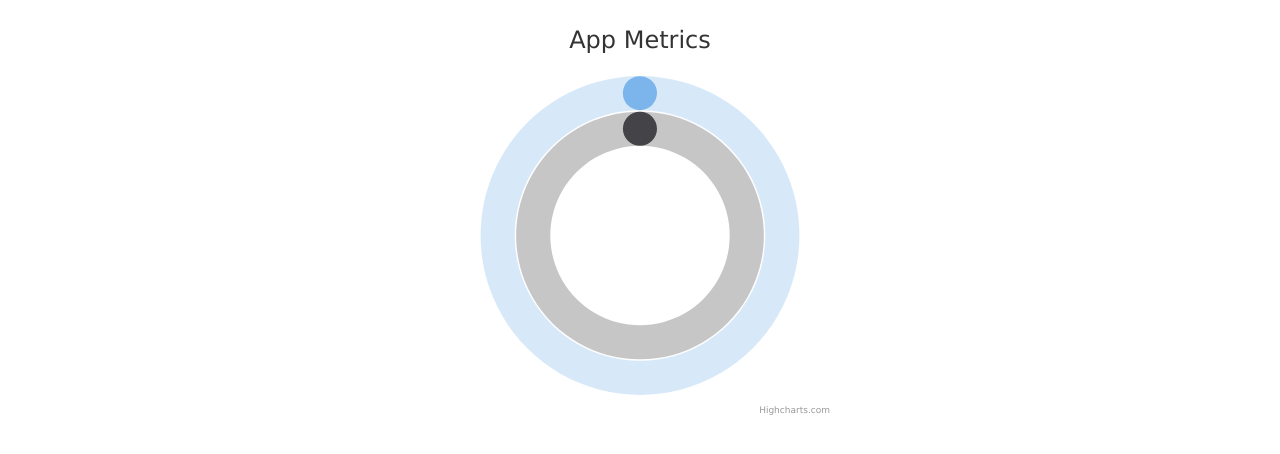
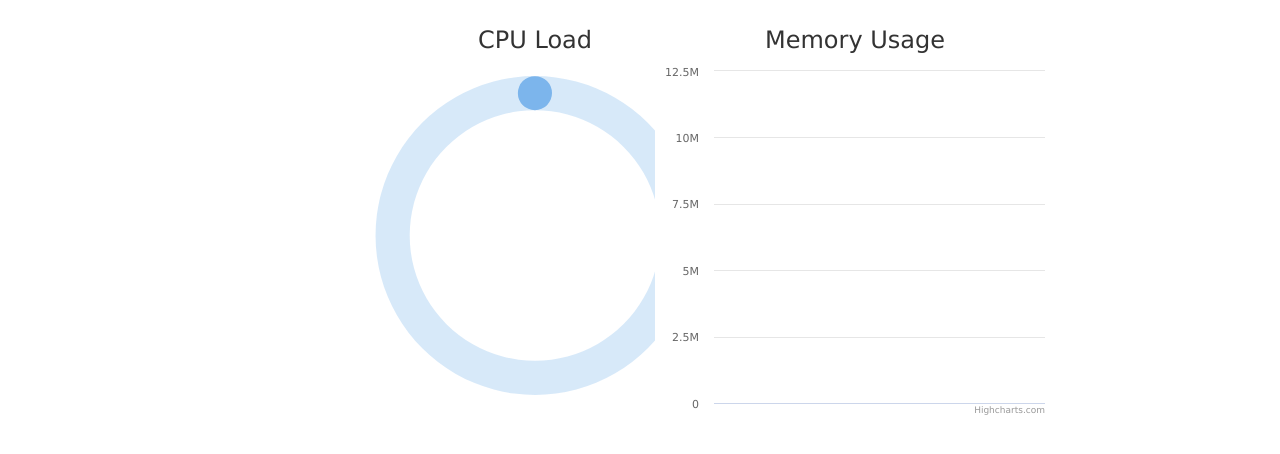
Before and after one commit to alainsahli/cf-stream-viz, a website: page cf-stream-viz-frontend/src/static/index.html in a window 1280 px wide. Shown: the part 54-508 px from the top of the page. Drawn offline with nearby package versions, Linux system fonts and the light colour scheme.

Commit message:
(feat): add column chart for displaying real-time memory usage from cloud foundry (data is retrieved from cloud foundry firehose via nozzle -> kafka -> storm -> kafka -> kafka polling client in backend)

```diff
--- a/cf-stream-viz-frontend/src/static/app-metrics.js
+++ b/cf-stream-viz-frontend/src/static/app-metrics.js
@@ -1,4 +1,4 @@
-function initializeAppMetricsChart(elementId) {
+function initializeCpuLoadChart(elementId) {
     return Highcharts.chart(elementId, {
         chart: {
             type: 'solidgauge',
@@ -6,7 +6,7 @@ function initializeAppMetricsChart(elementId) {
         },
 
         title: {
-            text: 'App Metrics',
+            text: 'CPU Load',
             style: {
                 fontSize: '24px'
             }
@@ -19,11 +19,11 @@ function initializeAppMetricsChart(elementId) {
             style: {
                 fontSize: '16px'
             },
-            pointFormat: '{series.name}<br><span style="font-size:2em; color: {point.color}; font-weight: bold">{point.y}%</span>',
-            positioner: function (labelWidth, labelHeight) {
+            pointFormat: '<span style="font-size:2em; color: {point.color}; font-weight: bold">{point.y}%</span>',
+            positioner: function (labelWidth) {
                 return {
                     x: 200 - labelWidth / 2,
-                    y: 180
+                    y: 205
                 };
             }
         },
@@ -32,16 +32,10 @@ function initializeAppMetricsChart(elementId) {
             startAngle: 0,
             endAngle: 360,
             background: [
-                { // Track for CPU Load
+                {
                     outerRadius: '112%',
                     innerRadius: '88%',
                     backgroundColor: Highcharts.Color(Highcharts.getOptions().colors[0]).setOpacity(0.3).get(),
-                    borderWidth: 0
-                },
-                { // Track for Memory
-                    outerRadius: '87%',
-                    innerRadius: '63%',
-                    backgroundColor: Highcharts.Color(Highcharts.getOptions().colors[1]).setOpacity(0.3).get(),
                     borderWidth: 0
                 }
             ]
@@ -69,38 +63,82 @@ function initializeAppMetricsChart(elementId) {
             name: 'CPU Load',
             borderColor: Highcharts.getOptions().colors[0],
             data: createCpuLoadTrackData(0)
-        }, {
-            name: 'Memory',
-            borderColor: Highcharts.getOptions().colors[1],
+        }]
+    });
+}
+
+function initializeMemoryUsageChart(elementId) {
+    return Highcharts.chart(elementId, {
+        chart: {
+            type: 'column'
+        },
+        title: {
+            text: 'Memory Usage',
+            style: {
+                fontSize: '24px'
+            }
+        },
+        xAxis: {
+            categories: [''],
+            crosshair: true
+        },
+        yAxis: {
+            min: 0,
+            max: 10 * 1024 * 1024,
+            title: {
+                text: ''
+            }
+        },
+        plotOptions: {
+            column: {
+                pointPadding: 0.2,
+                borderWidth: 0
+            }
+        },
+        legend: {
+            enabled: false
+        },
+        tooltip: {
+            enabled: false
+        },
+        series: [{
+            name: 'Memory Usage',
             data: createMemoryTrackData(0)
         }]
     });
 }
 
-function consumeAppMetricsStreams(cpuLoadStreamUrl, appMetricsChart) {
+function consumeCpuLoadStream(cpuLoadStreamUrl, cpuLoadChart) {
     const eventSource = new EventSource(cpuLoadStreamUrl);
 
     eventSource.onmessage = (event) => {
         const cpuLoad = Math.ceil(event.data * 100);
 
-        appMetricsChart.series[0].setData(createCpuLoadTrackData(cpuLoad), false);
-        appMetricsChart.redraw();
+        cpuLoadChart.series[0].setData(createCpuLoadTrackData(cpuLoad), false);
+        cpuLoadChart.redraw();
+    };
+}
+
+function consumeMemoryUsageStream(memoryUsageStreamUrl, memoryUsageChart) {
+    const eventSource = new EventSource(memoryUsageStreamUrl);
+
+    eventSource.onmessage = (event) => {
+        const memoryUsage = parseInt(event.data);
+
+        memoryUsageChart.series[0].setData(createMemoryTrackData(memoryUsage), false);
+        memoryUsageChart.redraw();
     };
 }
 
 function createCpuLoadTrackData(value) {
-    return createTrackData(value, 0, '100%');
+    return [{
+        color: Highcharts.getOptions().colors[0],
+        radius: '100%',
+        innerRadius: '100%',
+        y: value
+    }];
 }
 
 function createMemoryTrackData(value) {
-    return createTrackData(value, 1, '75%');
+    return [value];
 }
-
-function createTrackData(value, colorIndex, percentage) {
-    return [{
-        color: Highcharts.getOptions().colors[colorIndex],
-        radius: percentage,
-        innerRadius: percentage,
-        y: value
-    }];
-}
--- a/cf-stream-viz-frontend/src/static/index.html
+++ b/cf-stream-viz-frontend/src/static/index.html
@@ -16,7 +16,7 @@
             <li>
                 <form class="navbar-form" action="#">
                     <button class="btn btn-danger"
-                            onclick="consumeAppMetricsStreams('api/cpu-load', appMetricsChart)">
+                            onclick="consumeCpuLoadStream('api/cpu-load', cpuLoadChart); consumeMemoryUsageStream('api/memory-usage', memoryUsageChart)">
                         Connect
                     </button>
                 </form>
@@ -26,15 +26,26 @@
 </nav>
 
 <div class="container-fluid">
-    <div id="appMetrics" style="width: 400px; height: 400px; margin: 0 auto"></div>
+    <div class="row">
+        <div class="col-md-3"></div>
+        <div class="col-md-3">
+            <div id="cpuLoadChart" style="width: 400px; height: 400px; margin: 0 auto"></div>
+        </div>
+        <div class="col-md-3">
+            <div id="memoryUsageChart" style="width: 400px; height: 400px; margin: 0 auto"></div>
+        </div>
+        <div class="col-md-3"></div>
+    </div>
 </div>
 
 <script src="https://code.highcharts.com/highcharts.js"></script>
 <script src="https://code.highcharts.com/highcharts-more.js"></script>
 <script src="https://code.highcharts.com/modules/solid-gauge.js"></script>
+
 <script src="app-metrics.js"></script>
 <script>
-    window.appMetricsChart = initializeAppMetricsChart('appMetrics');
+    window.cpuLoadChart = initializeCpuLoadChart('cpuLoadChart');
+    window.memoryUsageChart = initializeMemoryUsageChart('memoryUsageChart');
 </script>
 </body>
 </html>
```
